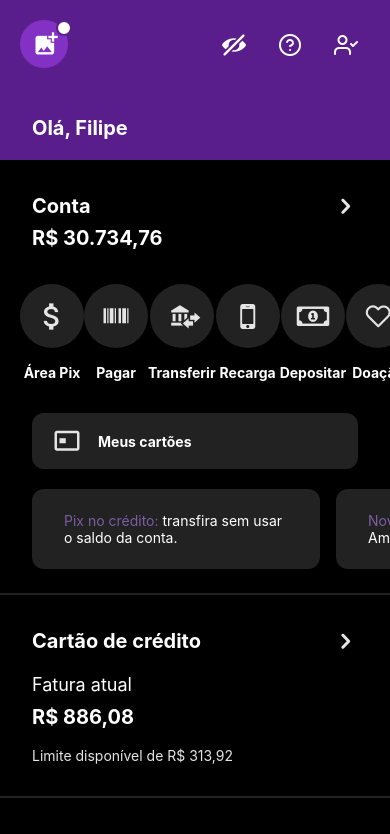
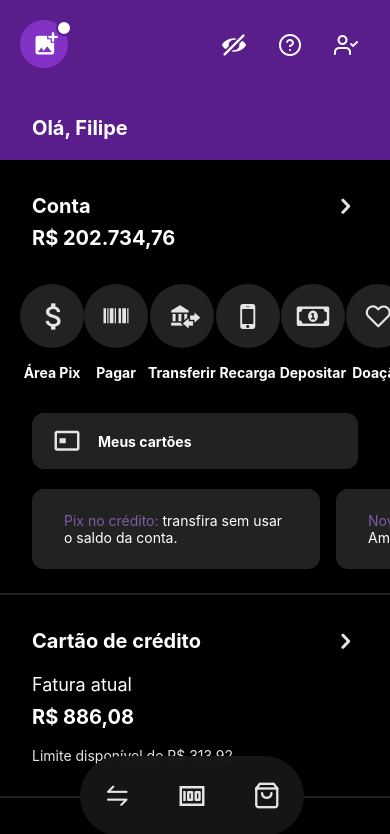
Before and after one commit to filipe-siqueira-oliveira/Nubank-Clone, a React Native app: screen /Home in a window 390 px wide. Shown: the top 834 px of the page. Built offline with nearby package versions, Linux system fonts and the light colour scheme.

Commit message:
feat: add TabBar and some refactors

```diff
--- a/App.js
+++ b/App.js
@@ -3,6 +3,8 @@ import { NavigationContainer } from "@react-navigation/native";
 import { createStackNavigator } from "@react-navigation/stack";
 
 import { StatusBar } from "expo-status-bar";
+
+import TabBar from "./components/TabBar";
 
 import HomeScreen from "./screens/HomeScreen";
 
@@ -12,6 +14,7 @@ export default function App() {
   return (
     <NavigationContainer>
       <StatusBar hidden />
+      <TabBar />
       <Stack.Navigator screenOptions={{ headerShown: false }}>
         <Stack.Screen name="Home" component={HomeScreen} />
       </Stack.Navigator>
--- a/components/FuntionalitiesList.js
+++ b/components/FuntionalitiesList.js
@@ -13,7 +13,7 @@ const FuntionalitiesList = () => {
     <ScrollView horizontal className="px-3 mt-8 space-x-3 pb-2">
       <View className="h-2 w-2" />
       <View className="space-y-4 items-center justify-center">
-        <TouchableOpacity className="h-16 w-16 bg-nuGray rounded-full items-center justify-center">
+        <TouchableOpacity className="h-16 w-16 bg-nuGray rounded-full items-center justify-center pl-1">
           <MaterialIcons name="attach-money" size={35} color="#e5e5e5" />
         </TouchableOpacity>
         <Text className="text-[#FFF] text-md font-bold">Área Pix</Text>
--- /dev/null
+++ b/components/TabBar.js
@@ -0,0 +1,79 @@
+import { View, TouchableHighlight, StyleSheet } from "react-native";
+import React, { useState } from "react";
+
+import { AntDesign } from "@expo/vector-icons";
+import { MaterialIcons } from "@expo/vector-icons";
+import { Feather } from "@expo/vector-icons";
+
+const TabBar = () => {
+  const [isSwapSelected, setIsSwapSelected] = useState(false);
+  const [isMoneySelected, setIsMoneySelected] = useState(false);
+  const [isShoppingBagSelected, setIsShoppingBagSelected] = useState(false);
+
+  const handleSwapPress = () => {
+    setIsSwapSelected(true);
+    setIsMoneySelected(false);
+    setIsShoppingBagSelected(false);
+  };
+
+  const handleMoneyPress = () => {
+    setIsSwapSelected(false);
+    setIsMoneySelected(true);
+    setIsShoppingBagSelected(false);
+  };
+
+  const handleShoppingBagPress = () => {
+    setIsSwapSelected(false);
+    setIsMoneySelected(false);
+    setIsShoppingBagSelected(true);
+  };
+
+  return (
+    <View
+      style={{ backgroundColor: "rgba(22,22,22,0.97)" }}
+      className="flex-row h-20 w-56 shadow-lg  rounded-full items-center justify-around absolute z-50 bottom-2 left-20"
+    >
+      <TouchableHighlight
+        onPress={handleSwapPress}
+        style={[styles.buttons, isSwapSelected && styles.selectedButton]}
+        underlayColor="transparent"
+      >
+        <AntDesign name="swap" size={30} color="#e5e5e5" />
+      </TouchableHighlight>
+      <TouchableHighlight
+        onPress={handleMoneyPress}
+        style={[styles.buttons, isMoneySelected && styles.selectedButton]}
+        underlayColor="transparent"
+      >
+        <MaterialIcons name="money" size={30} color="#e5e5e5" />
+      </TouchableHighlight>
+      <TouchableHighlight
+        onPress={handleShoppingBagPress}
+        style={[styles.buttons, isShoppingBagSelected && styles.selectedButton]}
+        underlayColor="transparent"
+      >
+        <Feather name="shopping-bag" size={28} color="#e5e5e5" />
+      </TouchableHighlight>
+    </View>
+  );
+};
+
+export default TabBar;
+
+const styles = StyleSheet.create({
+  buttons: {
+    width: 65,
+    height: 65,
+    borderRadius: 50,
+    justifyContent: "center",
+    alignItems: "center",
+  },
+  selectedButton: {
+    backgroundColor: "#591e8c",
+    width: 65,
+    height: 65,
+    borderRadius: 50,
+    justifyContent: "center",
+    alignItems: "center",
+  },
+});
--- a/screens/HomeScreen.js
+++ b/screens/HomeScreen.js
@@ -20,7 +20,7 @@ import KnowMoreList from "../components/KnowMoreList";
 const HomeScreen = () => {
   return (
     <SafeAreaView>
-      <ScrollView>
+      <ScrollView bounces={false}>
         {/* Header */}
         <View className="bg-nuBg w-full h-40">
           <View className="h-4 w-4 bg-[#FFF] rounded-full absolute top-5 left-14 z-50 border-2 border-nuBg" />
@@ -52,7 +52,7 @@ const HomeScreen = () => {
             <View className="space-y-1">
               <Text className="text-xl font-bold text-[#FFF]">Conta</Text>
               <Text className="text-xl font-bold text-[#FFF]">
-                R$ 30.734,76
+                R$ 202.734,76
               </Text>
             </View>
             <View>
@@ -139,6 +139,8 @@ const HomeScreen = () => {
 
           {/* More */}
           <KnowMoreList />
+
+          <View className="w-2 h-8" />
         </View>
       </ScrollView>
     </SafeAreaView>
```
